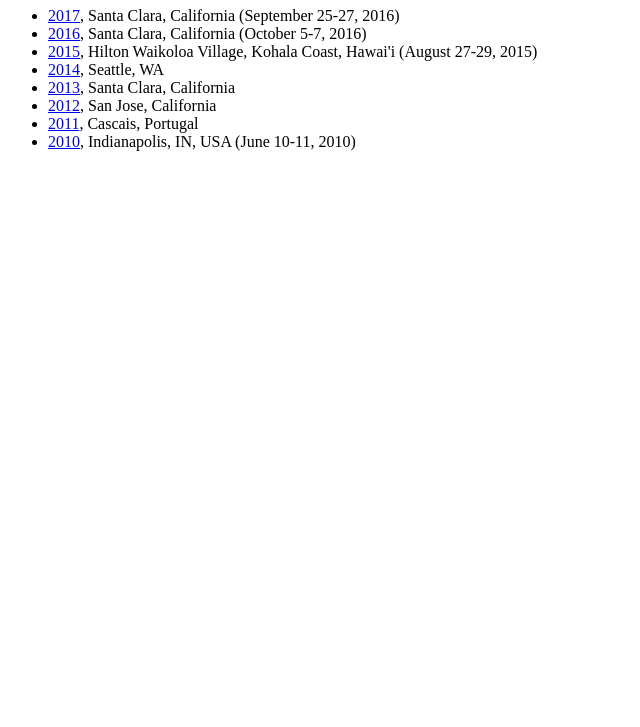
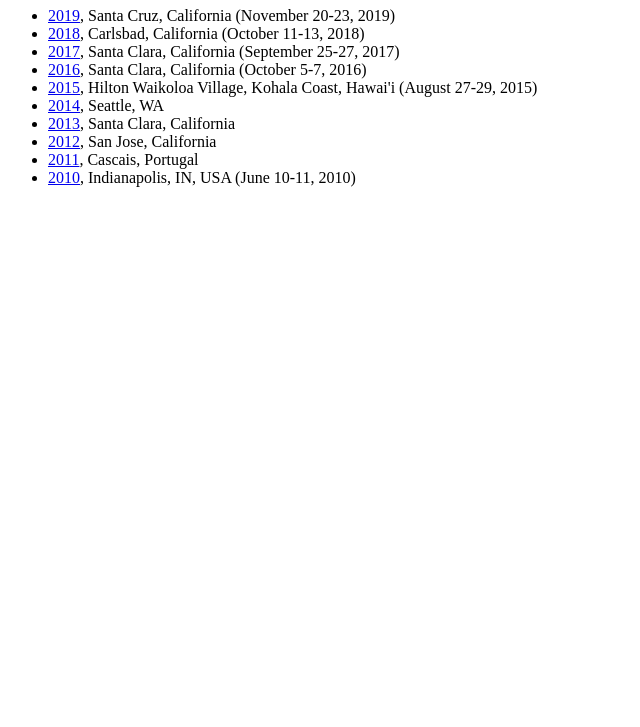
Before and after one commit to acmsocc/acmsocc.github.io, a plain HTML site: page index.html in a window 1280 px wide. Shown: the part 73-800 px from the top of the page, without its empty margins (0-640 px from the left). Drawn offline with Linux system fonts and the light colour scheme.

Commit message:
Updated links for 2018 and 2019

```diff
--- a/index.html
+++ b/index.html
@@ -7,7 +7,9 @@
 <body>
 <h1>Conference archive</h1>
 <ul>
-  <li><a href="http://acmsocc.github.io/2017/">2017</a>, Santa Clara, California (September 25-27, 2016)
+  <li><a href="http://acmsocc.github.io/2019/">2019</a>, Santa Cruz, California (November 20-23, 2019)
+  <li><a href="http://acmsocc.github.io/2018/">2018</a>, Carlsbad, California (October 11-13, 2018)
+  <li><a href="http://acmsocc.github.io/2017/">2017</a>, Santa Clara, California (September 25-27, 2017)
   <li><a href="http://acmsocc.github.io/2016/">2016</a>, Santa Clara, California (October 5-7, 2016)
   <li><a href="acmsocc.github.io/2015/">2015</a>, Hilton Waikoloa Village, Kohala Coast, Hawai'i (August 27-29, 2015)
   <li><a href="https://sites.google.com/site/2014socc/">2014</a>, Seattle, WA</li>
```
